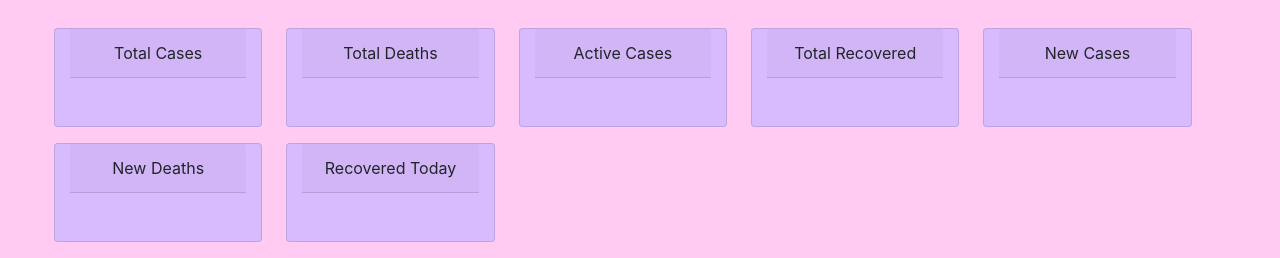
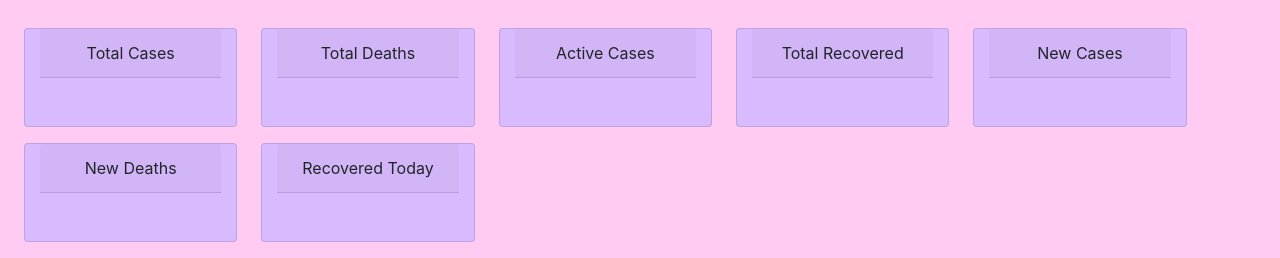
Before and after one commit to aditya12gusain/Hack-Jaipur, a website: page Ishaan/covid.html in a window 1280 px wide. Shown: the part 624-882 px from the top of the page. Drawn offline with nearby package versions, Linux system fonts and the light colour scheme; no server answers.

Commit message:
covid.html finalll

```diff
--- a/Ishaan/covid.html
+++ b/Ishaan/covid.html
@@ -66,10 +66,7 @@
     </div>
 
     <div class="stats_container mt-4" style="text-align: center;">
-      <div
-        class="row"
-        style="margin-right: 0px; margin-left: 0px; margin-left: 30px;"
-      >
+      <div class="row" style="margin-right: 0px; margin-left: 0px;">
         <div
           class="card mb-3 ml-4 col-md-2 col-sm-5 col-10"
           style="background-color: #d8bbff;"
```
